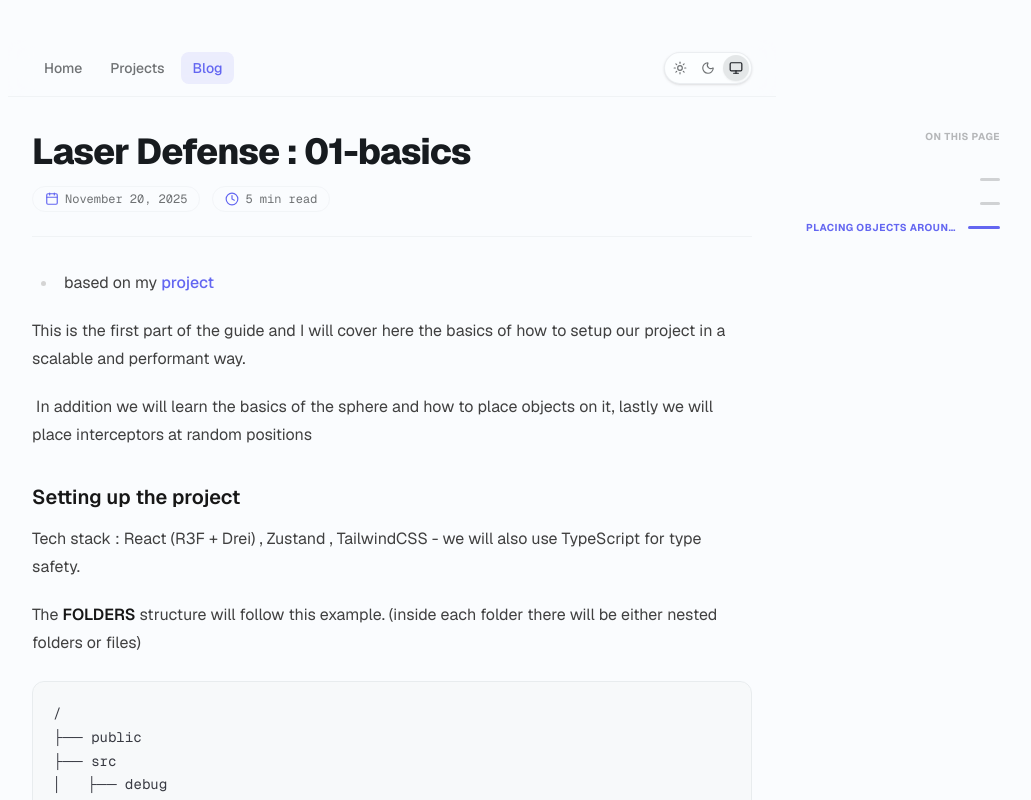
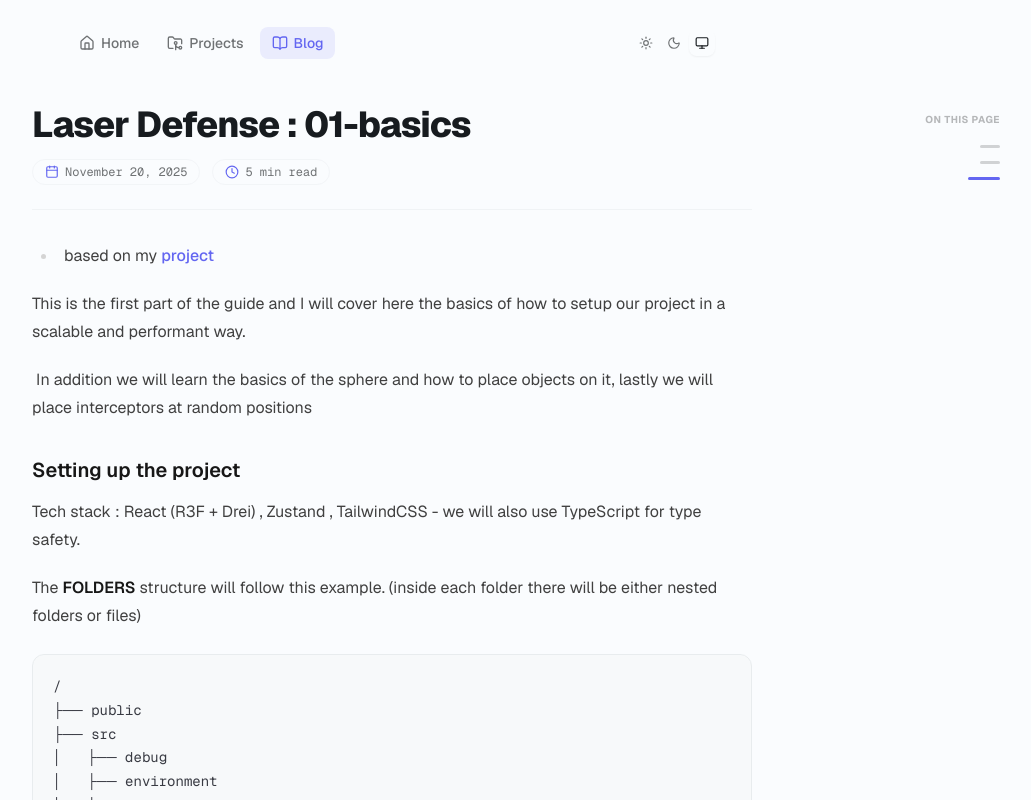
Before and after one commit to iLiranS/blog-portfolio, a Next.js app: page /blog/01-basics in a window 1280 px wide. Shown: the top 800 px of the page, without its empty margins (248-1279 px from the left). Built offline with nearby package versions, Linux system fonts and the light colour scheme.

Commit message:
refactor: enhance navigation and table of contents with scroll-aware visibility, hover animations, and iconography

```diff
--- a/app/components/nav.tsx
+++ b/app/components/nav.tsx
@@ -3,51 +3,89 @@
 import Link from "next/link"
 import { usePathname } from "next/navigation"
 import { useTheme } from "next-themes"
-import { Moon, Sun, Monitor } from "lucide-react"
+import { Moon, Sun, Monitor, Home, FolderGit2, BookOpen } from "lucide-react"
 import { useEffect, useState } from "react"
 
-const navItems = {
-  "/": {
+const navItems = [
+  {
+    path: "/",
     name: "Home",
+    icon: Home,
   },
-  "/projects": {
+  {
+    path: "/projects",
     name: "Projects",
+    icon: FolderGit2,
   },
-  "/blog": {
+  {
+    path: "/blog",
     name: "Blog",
+    icon: BookOpen,
   },
-}
+]
 
 export function Navbar() {
   const pathname = usePathname()
   const { theme, setTheme } = useTheme()
   const [mounted, setMounted] = useState(false)
+  const [isScrolled, setIsScrolled] = useState(false)
+  const [isVisible, setIsVisible] = useState(true)
 
   useEffect(() => {
     setMounted(true)
+    let lastScrollY = window.scrollY
+
+    const handleScroll = () => {
+      const currentScrollY = window.scrollY
+
+      if (currentScrollY > 10) {
+        setIsScrolled(true)
+      } else {
+        setIsScrolled(false)
+      }
+
+      // Hide when scrolling down past 50px, show when scrolling up
+      if (currentScrollY > 50 && currentScrollY > lastScrollY) {
+        setIsVisible(false)
+      } else {
+        setIsVisible(true)
+      }
+
+      lastScrollY = currentScrollY
+    }
+
+    window.addEventListener("scroll", handleScroll)
+    return () => window.removeEventListener("scroll", handleScroll)
   }, [])
 
   return (
-    <header className="sticky  top-0 z-40 -mx-4 px-4 sm:-mx-6 sm:px-6 py-3 backdrop-blur-md bg-background/80 border-b border-border/40">
+    <header
+      className={`sticky w-[95%] mx-auto top-3 z-40 px-4 py-2.5 rounded-xl transition-all duration-300 ${isVisible ? "translate-y-0 opacity-100" : "-translate-y-16 opacity-0 pointer-events-none"
+        } ${isScrolled
+          ? "backdrop-blur-md bg-background/80 border border-border/50 dark:border-border/40 shadow-lg shadow-black/5 dark:shadow-black/20"
+          : "bg-transparent border border-transparent"
+        }`}
+    >
       <nav className="flex flex-row items-center justify-between max-w-3xl mx-auto" id="nav">
         <div className="flex flex-row space-x-1">
-          {Object.entries(navItems).map(([path, { name }]) => {
+          {navItems.map(({ path, name, icon: Icon }) => {
             const isActive = pathname === path || (path !== "/" && pathname.startsWith(path))
             return (
               <Link
                 key={path}
                 href={path}
-                className={`relative px-3 py-1.5 rounded-lg text-sm font-medium hover:text-foreground ${isActive
+                className={`relative inline-flex items-center gap-1.5 px-3 py-1.5 rounded-lg text-sm font-medium hover:text-foreground ${isActive
                   ? "text-primary bg-primary/10 dark:bg-primary/20"
                   : "text-muted-foreground hover:bg-muted/50"
                   }`}
               >
-                {name}
+                <Icon className="h-4 w-4" />
+                <span>{name}</span>
               </Link>
             )
           })}
         </div>
-        <div className="flex items-center gap-0.5 p-0.5 rounded-full border border-border/60 bg-card-background shadow-sm">
+        <div className="flex items-center gap-0.5 p-0.5 ">
           {([
             { value: "light", icon: Sun, label: "Light" },
             { value: "dark", icon: Moon, label: "Dark" },
@@ -57,11 +95,10 @@ export function Navbar() {
               key={value}
               onClick={() => setTheme(value)}
               aria-label={`${label} theme`}
-              className={`relative p-1.5 rounded-full cursor-pointer transition-all duration-200 active:scale-90 ${
-                mounted && theme === value
-                  ? "bg-foreground/10 text-foreground shadow-xs"
-                  : "text-muted-foreground hover:text-foreground"
-              }`}
+              className={`relative p-1.5 rounded-lg cursor-pointer transition-all duration-200 active:scale-90 ${mounted && theme === value
+                ? "bg-background text-foreground shadow-xs dark:bg-accent"
+                : "text-muted-foreground hover:text-foreground"
+                }`}
             >
               <Icon className="h-3.5 w-3.5" />
             </button>
--- a/app/components/table-of-contents.tsx
+++ b/app/components/table-of-contents.tsx
@@ -16,6 +16,7 @@ const cn = (...classes: (string | boolean | undefined)[]) => classes.filter(Bool
 
 export function TableOfContents({ headings }: TableOfContentsProps) {
   const [activeId, setActiveId] = useState<string>(headings[0]?.id || "")
+  const [hoveredIndex, setHoveredIndex] = useState<number | null>(null)
   const isClickScrolling = useRef(false)
 
   useEffect(() => {
@@ -112,45 +113,83 @@ export function TableOfContents({ headings }: TableOfContentsProps) {
   if (headings.length === 0) return null
 
   return (
-    <nav className="flex flex-col gap-2.5 py-4 items-end pr-2" aria-label="Table of contents">
-      {headings.map((heading) => {
+    <nav
+      className="flex flex-col gap-0.5 pb-2 items-end pr-2"
+      aria-label="Table of contents"
+      onMouseLeave={() => setHoveredIndex(null)}
+    >
+      {headings.map((heading, index) => {
         const isActive = activeId === heading.id
 
-        let barWidth = "w-8"
-        let activeWidth = "w-12"
-        if (heading.level === 3) {
-          barWidth = "w-5"
-          activeWidth = "w-8"
-        } else if (heading.level === 4) {
-          barWidth = "w-3"
-          activeWidth = "w-5"
+        // Base width in px before scaleX transformation
+        let basePx = 32 // w-8 = 2rem = 32px
+        let barWidthClass = "w-8"
+        if (isActive) {
+          if (heading.level === 3) {
+            basePx = 32 // w-8
+            barWidthClass = "w-8"
+          } else if (heading.level === 4) {
+            basePx = 20 // w-5
+            barWidthClass = "w-5"
+          } else {
+            basePx = 48 // w-12 = 3rem = 48px
+            barWidthClass = "w-12"
+          }
+        } else {
+          if (heading.level === 3) {
+            basePx = 20 // w-5
+            barWidthClass = "w-5"
+          } else if (heading.level === 4) {
+            basePx = 12 // w-3
+            barWidthClass = "w-3"
+          }
         }
+
+        // Dock effect calculation (hovered item and up to 2 items away)
+        let scale = 1
+        if (hoveredIndex !== null) {
+          const distance = Math.abs(hoveredIndex - index)
+          if (distance === 0) {
+            scale = 1.75
+          } else if (distance === 1) {
+            scale = 1.4
+          } else if (distance === 2) {
+            scale = 1.15
+          }
+        }
+
+        const effectiveLineWidth = basePx * scale
 
         return (
           <a
             key={heading.id}
             href={`#${heading.id}`}
             onClick={(e) => handleScrollTo(e, heading.id)}
+            onMouseEnter={() => setHoveredIndex(index)}
             className="group relative flex h-3.5 items-center focus:outline-none"
           >
             {/* Visual line representation */}
             <div
               className={cn(
-                "h-[3px] rounded-full transition-all duration-300",
+                "h-[3px] rounded-full origin-right transition-transform duration-200 ease-out",
                 isActive
-                  ? `bg-primary ${activeWidth}`
-                  : `bg-muted-foreground/30 group-hover:bg-muted-foreground/75 ${barWidth}`
+                  ? `bg-primary ${barWidthClass}`
+                  : `bg-muted-foreground/30 group-hover:bg-muted-foreground/75 ${barWidthClass}`
               )}
+              style={{
+                transform: `scaleX(${scale})`,
+              }}
             />
 
-            {/* Title on the right of the bar */}
+            {/* Title on the left (positioned from the right anchor) */}
             <span
               className={cn(
-                "absolute right-full mr-3 top-1/2 -translate-y-1/2 text-[10px] font-bold uppercase tracking-wider transition-all duration-300 ease-out pointer-events-none select-none block truncate text-right",
-                isActive
-                  ? "text-primary opacity-100 translate-x-0 max-w-[150px]"
-                  : "text-muted-foreground/70 opacity-0 translate-x-2 max-w-0 group-hover:opacity-100 group-hover:translate-x-0 group-hover:max-w-[150px]"
+                "absolute right-0 top-1/2 -translate-y-1/2 text-[10px] font-bold uppercase tracking-wider transition-all duration-200 ease-out pointer-events-none select-none block truncate text-right opacity-0 translate-x-2 max-w-0 group-hover:opacity-100 group-hover:translate-x-0 group-hover:max-w-[150px]",
+                isActive ? "text-primary" : "text-muted-foreground/70"
               )}
+              style={{
+                marginRight: `${effectiveLineWidth + 10}px`,
+              }}
               title={heading.text}
             >
               {heading.text}
--- a/app/layout.tsx
+++ b/app/layout.tsx
@@ -124,7 +124,7 @@ export default function RootLayout({
       </head>
       <body className="subpixel-antialiased">
         <ThemeProvider attribute="class" defaultTheme="system" enableSystem disableTransitionOnChange>
-          <main className="max-w-3xl mx-auto mb-16 mt-10 px-4 sm:px-6 flex-auto min-w-0 flex flex-col">
+          <main className="max-w-3xl mx-auto mb-16 mt-4 px-4 sm:px-6 flex-auto min-w-0 flex flex-col">
             <Navbar />
             <div className="mt-8 animate-fade-in">
               {children}
```
